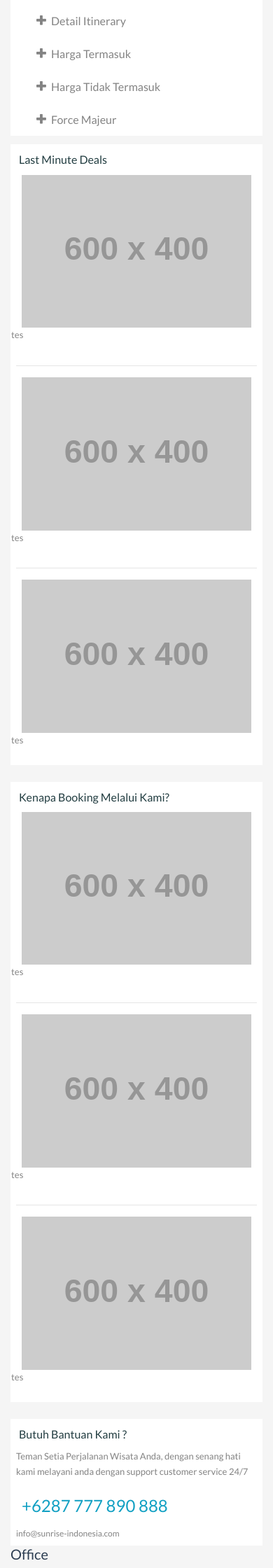
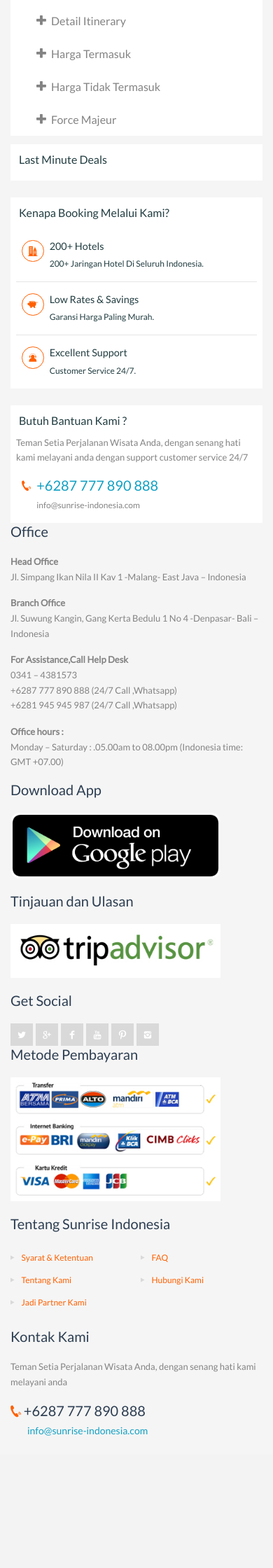
Before and after one commit to faisalwafa/booking-sunrise, a PHP site: page /pages/tour/tour.php?tour=1 in a window 390 px wide. Shown: the part 848-3088 px from the top of the page at 70% size. After the commit the page ends 2899 px from the top, so only its background shows below. Run offline with PHP 8.4, Linux system fonts and the light colour scheme; tables that the repository leaves empty or names only in its code hold one stand-in row (values such as "Sample post"); grey boxes labelled with a size stand in for pictures from a placeholder-image service; some libraries are stand-ins or nearby versions.

Commit message:
fix sidebar and login redirect

```diff
--- a/css/style.css
+++ b/css/style.css
@@ -1,7 +1,11 @@
 @font-face {
   font-family: "soap-icons";
   src: url("../assets/soap-icons.eot?26664784");
-    src: url("../assets/soap-icons.eot?26664784#iefix") format("embedded-opentype"), url("../assets/soap-icons.woff?26664784") format("woff"), url("../assets/soap-icons.ttf?26664784") format("truetype"), url("../assets/soap-icons.svg?26664784#soap-icons") format("svg");
+  src: url("../assets/soap-icons.eot?26664784#iefix")
+      format("embedded-opentype"),
+    url("../assets/soap-icons.woff?26664784") format("woff"),
+    url("../assets/soap-icons.ttf?26664784") format("truetype"),
+    url("../assets/soap-icons.svg?26664784#soap-icons") format("svg");
   font-weight: normal;
   font-style: normal;
 }
@@ -161,3 +165,21 @@
 .visible-lg {
   display: block !important;
 }
+
+.img-hover-zoom {
+  height: 64px; /* Modify this according to your need */
+  width: 64px; /* Modify this according to your need */
+  overflow: hidden; /* Removing this will break the effects */
+}
+
+.img-hover-zoom--blur img {
+  transition: transform 1s, filter 2s ease-in-out;
+  filter: blur(2px);
+  transform: scale(1.2);
+}
+
+/* The Transformation */
+.img-hover-zoom--blur:hover img {
+  filter: blur(0);
+  transform: scale(1);
+}
--- a/pages/auth/auth.php
+++ b/pages/auth/auth.php
@@ -1,5 +1,7 @@
 <?php
 session_start();
+
+$tour_id = isset($_GET['tour']) ? $_GET['tour'] : '';
 
 if (isset($_SESSION['user_id'])) {
     header("Location: ../tour/tour.php?tour=38211");
--- a/pages/inc/navbar.php
+++ b/pages/inc/navbar.php
@@ -27,7 +27,7 @@
                         </li>
                     <?php } else { ?>
                         <li class="nav-item active">
-                            <a class="nav-link text-white mr-3" href="/booking-sunrise/pages/auth/auth.php">Login</a>
+                            <a class="nav-link text-white mr-3" href="/booking-sunrise/pages/auth/auth.php?tour=<?= $_GET['tour'] ?>">Login</a>
                         </li>
                         <li class="nav-item">
                             <a class="nav-link text-white" href="/booking-sunrise/pages/auth/auth.php">Register</a>
--- a/pages/inc/sidebar.php
+++ b/pages/inc/sidebar.php
@@ -1,34 +1,52 @@
 <?php
-$sql_last_minute_deals = "SELECT ID, post_";
+$sql_last_minute_deals = "SELECT ID, post_title FROM `wpzu_posts` WHERE `post_status` = 'publish' AND `post_type` = 'tour' ORDER BY `post_date` DESC LIMIT 3";
 ?>
 <div class=" content p-2">
     <h6 class="p-1">Last Minute Deals</h6>
-    <div class="row px-2">
-        <div class="col-md-5">
-            <img src="https://dummyimage.com/600x400/000/fff&text=dummy_image" class="img-fluid" alt="Responsive image">
+    <?php
+    $results_last_minute_deals = mysqli_query($con, $sql_last_minute_deals);
+    while ($row_last_minute_deals = mysqli_fetch_assoc($results_last_minute_deals)) {
+        $post_id = $row_last_minute_deals['ID'];
+
+        $sql_thumbnail_price = "SELECT * FROM `wpzu_postmeta` WHERE (`post_id` = $post_id) AND (`meta_key` = 'trav_tour_min_price' OR `meta_key` = '_thumbnail_id') ORDER BY `wpzu_postmeta`.`meta_key` ASC";
+
+        $result_thumbnail_price = mysqli_query($con, $sql_thumbnail_price);
+
+        $i = 0;
+        $post_id_thumbnail;
+        $tour_min_price;
+
+        while ($row_thumbnail_price = mysqli_fetch_assoc($result_thumbnail_price)) {
+            if ($i == 0) {
+                $post_id_thumbnail = $row_thumbnail_price['meta_value'];
+            } else {
+                $tour_min_price = $row_thumbnail_price['meta_value'];
+            }
+            $i++;
+        }
+        $sql_thumbnail = "SELECT guid FROM wpzu_posts WHERE ID = $post_id_thumbnail";
+        $result_thumbnail = mysqli_query($con, $sql_thumbnail);
+        $row_thumbnail = mysqli_fetch_assoc($result_thumbnail);
+        $thumbnail_src = substr($row_thumbnail['guid'], strpos($row_thumbnail['guid'], "/wp-content") + 1);
+    ?>
+        <div class="px-2 d-flex align-items-start">
+            <div class="mr-2">
+                <img src="/sunrise/<?= $thumbnail_src ?>" alt="thumbnail-image" width="64" height="64">
+            </div>
+            <div>
+                <a class="text-dark text-decoration-none" href="/booking-sunrise/pages/tour/tour.php?tour=<?= $post_id; ?>">
+                    <h6 class="sidebar-li-title"><?= $row_last_minute_deals['post_title'] ?></h6>
+                </a>
+                <span>
+                    <span>
+                        <h6 class="d-inline text-green sidebar-li-title">IDR<?= number_format($tour_min_price, 0, ".", ".") ?></h6>
+                        <small class="text-secondary"> &nbsp; PER PERSON</small>
+                    </span>
+                </span>
+            </div>
         </div>
-        <div>
-            <p>tes</p>
-        </div>
-    </div>
-    <hr>
-    <div class="row px-2">
-        <div class="col-md-5">
-            <img src="https://dummyimage.com/600x400/000/fff&text=dummy_image" class="img-fluid" alt="Responsive image">
-        </div>
-        <div>
-            <p>tes</p>
-        </div>
-    </div>
-    <hr>
-    <div class="row px-2">
-        <div class="col-md-5">
-            <img src="https://dummyimage.com/600x400/000/fff&text=dummy_image" class="img-fluid" alt="Responsive image">
-        </div>
-        <div>
-            <p>tes</p>
-        </div>
-    </div>
+        <hr>
+    <?php } ?>
 </div>
 <div class=" content mt-4 p-2">
     <h6 class="p-1">Kenapa Booking Melalui Kami?</h6>
@@ -66,6 +84,13 @@
 <div class=" content mt-4 p-2">
     <h6 class="p-1">Butuh Bantuan Kami ?</h6>
     <p>Teman Setia Perjalanan Wisata Anda, dengan senang hati kami melayani anda dengan support customer service 24/7</p>
-    <h4 class="contact p-2"> +6287 777 890 888</h4>
-    <a class="email" href="mailto:info@sunrise-indonesia.com">info@sunrise-indonesia.com</a>
+    <div class="px-2 d-flex align-items-start mb-2">
+        <div class="mr-2 mt-1">
+            <i class="soap-icon-phone sidebar-icon"></i>
+        </div>
+        <div>
+            <h5 class="contact"> +6287 777 890 888</h5>
+            <a class="email" href="mailto:info@sunrise-indonesia.com">info@sunrise-indonesia.com</a>
+        </div>
+    </div>
 </div>
--- a/pages/tour/tour.php
+++ b/pages/tour/tour.php
@@ -185,70 +185,7 @@
                         </div>
                     </div>
                     <div class="col-sm-4 col-md-3">
-                        <div class=" content p-2">
-                            <h6 class="p-1">Last Minute Deals</h6>
-                            <div class="row px-2">
-                                <div class="col-md-5">
-                                    <img src="https://dummyimage.com/600x400/000/fff&text=dummy_image" class="img-fluid" alt="Responsive image">
-                                </div>
-                                <div>
-                                    <p>tes</p>
-                                </div>
-                            </div>
-                            <hr>
-                            <div class="row px-2">
-                                <div class="col-md-5">
-                                    <img src="https://dummyimage.com/600x400/000/fff&text=dummy_image" class="img-fluid" alt="Responsive image">
-                                </div>
-                                <div>
-                                    <p>tes</p>
-                                </div>
-                            </div>
-                            <hr>
-                            <div class="row px-2">
-                                <div class="col-md-5">
-                                    <img src="https://dummyimage.com/600x400/000/fff&text=dummy_image" class="img-fluid" alt="Responsive image">
-                                </div>
-                                <div>
-                                    <p>tes</p>
-                                </div>
-                            </div>
-                        </div>
-                        <div class="content mt-4 p-2">
-                            <h6 class="p-1">Kenapa Booking Melalui Kami?</h6>
-                            <div class="row px-2">
-                                <div class="col-md-5">
-                                    <img src="https://dummyimage.com/600x400/000/fff&text=dummy_image" class="img-fluid" alt="Responsive image">
-                                </div>
-                                <div>
-                                    <p>tes</p>
-                                </div>
-                            </div>
-                            <hr>
-                            <div class="row px-2">
-                                <div class="col-md-5">
-                                    <img src="https://dummyimage.com/600x400/000/fff&text=dummy_image" class="img-fluid" alt="Responsive image">
-                                </div>
-                                <div>
-                                    <p>tes</p>
-                                </div>
-                            </div>
-                            <hr>
-                            <div class="row px-2">
-                                <div class="col-md-5">
-                                    <img src="https://dummyimage.com/600x400/000/fff&text=dummy_image" class="img-fluid" alt="Responsive image">
-                                </div>
-                                <div>
-                                    <p>tes</p>
-                                </div>
-                            </div>
-                        </div>
-                        <div class=" content mt-4 p-2">
-                            <h6 class="p-1">Butuh Bantuan Kami ?</h6>
-                            <p>Teman Setia Perjalanan Wisata Anda, dengan senang hati kami melayani anda dengan support customer service 24/7</p>
-                            <h4 class="contact p-2"> +6287 777 890 888</h4>
-                            <a class="email" href="mailto:info@sunrise-indonesia.com">info@sunrise-indonesia.com</a>
-                        </div>
+                        <?php include_once '../inc/sidebar.php' ?>
                     </div>
                 </div>
             </div>
```
Also changed, not shown: js/auth.js (+17 -4 lines). Lines whose indentation alone changed are shown as unchanged.
